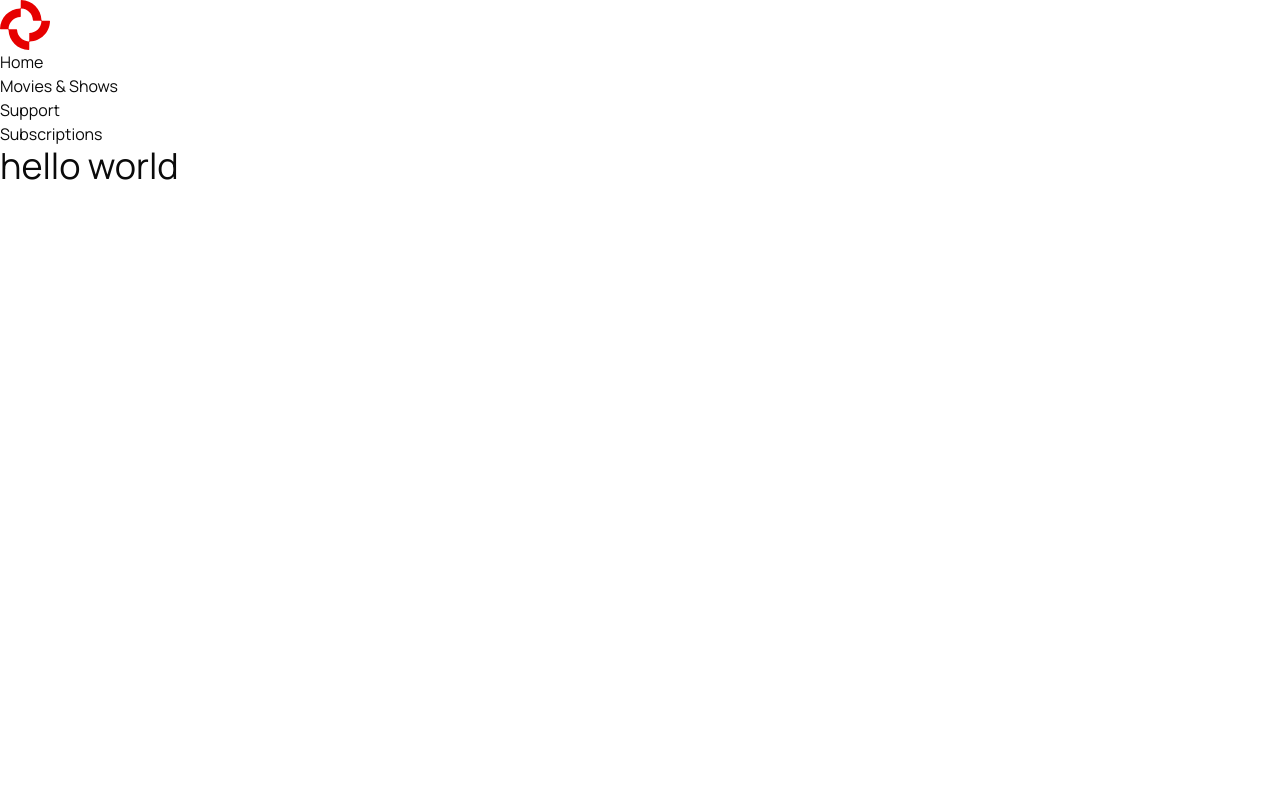
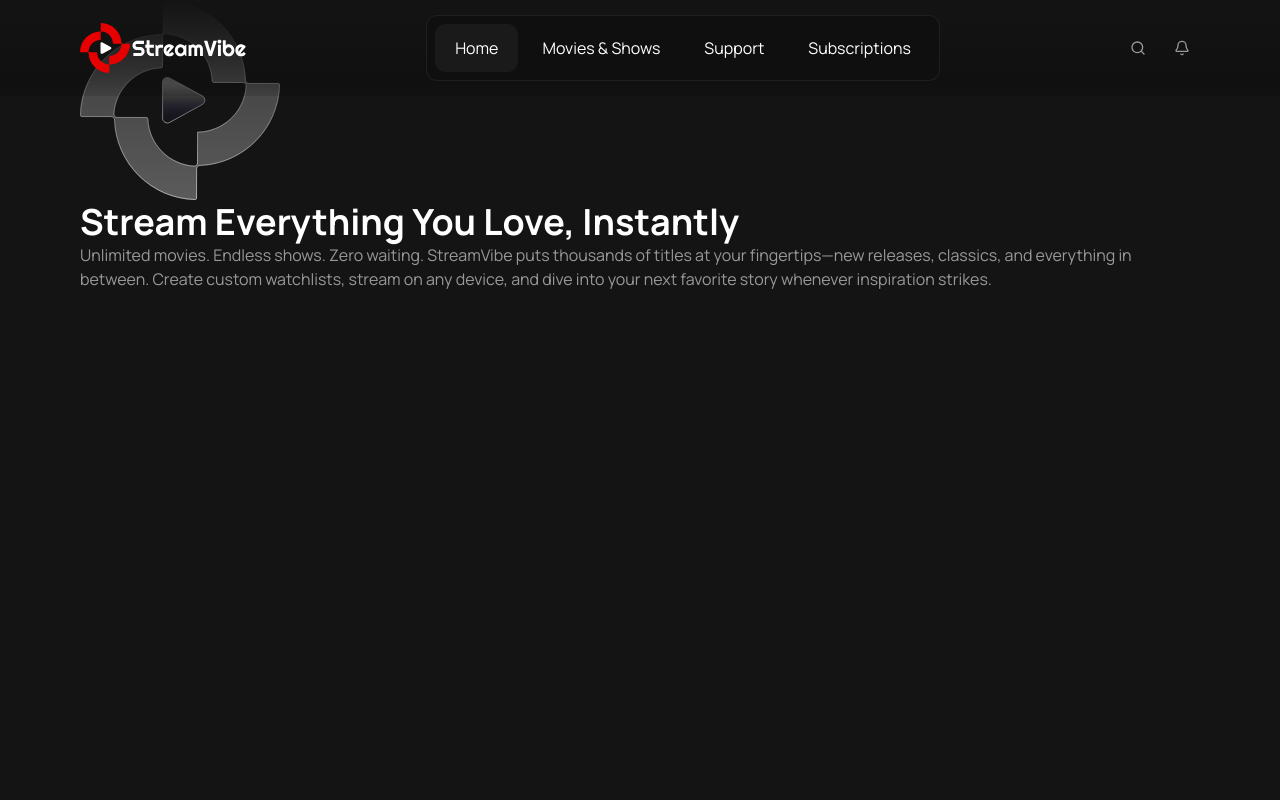
Before and after one commit to maiphuongbrt9a1/movie-app-nextjs, a Next.js app: page / in a window 1280 px wide. Shown: the top 800 px of the page. Built offline with nearby package versions, Linux system fonts and the light colour scheme.

Commit message:
add header

```diff
--- a/app/globals.css
+++ b/app/globals.css
@@ -1,15 +1,11 @@
 @import 'tailwindcss';
 @import 'tw-animate-css';
-@import 'shadcn/tailwind.css';
 
 @custom-variant dark (&:is(.dark *));
 
 @theme inline {
   --color-background: var(--background);
   --color-foreground: var(--foreground);
-  --font-sans: var(--font-sans);
-  --font-mono: var(--font-geist-mono);
-  --font-heading: var(--font-sans);
   --color-sidebar-ring: var(--sidebar-ring);
   --color-sidebar-border: var(--sidebar-border);
   --color-sidebar-accent-foreground: var(--sidebar-accent-foreground);
@@ -39,82 +35,105 @@
   --color-popover: var(--popover);
   --color-card-foreground: var(--card-foreground);
   --color-card: var(--card);
-  --radius-sm: calc(var(--radius) * 0.6);
-  --radius-md: calc(var(--radius) * 0.8);
+  --color-red-45: #e50000;
+  --color-red-50: #ff0000;
+  --color-red-55: #ff1919;
+  --color-red-60: #ff3333;
+  --color-red-80: #ff9999;
+  --color-red-90: #ffcccc;
+  --color-red-95: #ffe5e5;
+  --color-red-99: #fffafa;
+  /* Black shades */
+  --color-black-06: #0f0f0f;
+  --color-black-08: #141414;
+  --color-black-10: #1a1a1a;
+  --color-black-12: #1f1f1f;
+  --color-black-15: #262626;
+  --color-black-20: #333333;
+  --color-black-25: #404040;
+  --color-black-30: #4c4c4c;
+  /* Grey shades */
+  --color-grey-60: #999999;
+  --color-grey-65: #a6a6a6;
+  --color-grey-70: #b3b3b3;
+  --color-grey-75: #bfbfbf;
+  --color-grey-90: #e4e4e7;
+  --color-grey-95: #f1f1f3;
+  --color-grey-97: #f7f7f8;
+  --color-grey-99: #fcfcfd;
+  --radius-sm: calc(var(--radius) - 4px);
+  --radius-md: calc(var(--radius) - 2px);
   --radius-lg: var(--radius);
-  --radius-xl: calc(var(--radius) * 1.4);
-  --radius-2xl: calc(var(--radius) * 1.8);
-  --radius-3xl: calc(var(--radius) * 2.2);
-  --radius-4xl: calc(var(--radius) * 2.6);
+  --radius-xl: calc(var(--radius) + 4px);
 }
 
 :root {
+  --radius: 0.65rem;
   --background: oklch(1 0 0);
-  --foreground: oklch(0.145 0 0);
+  --foreground: oklch(0.141 0.005 285.823);
   --card: oklch(1 0 0);
-  --card-foreground: oklch(0.145 0 0);
+  --card-foreground: oklch(0.141 0.005 285.823);
   --popover: oklch(1 0 0);
-  --popover-foreground: oklch(0.145 0 0);
-  --primary: oklch(0.205 0 0);
-  --primary-foreground: oklch(0.985 0 0);
-  --secondary: oklch(0.97 0 0);
-  --secondary-foreground: oklch(0.205 0 0);
-  --muted: oklch(0.97 0 0);
-  --muted-foreground: oklch(0.556 0 0);
-  --accent: oklch(0.97 0 0);
-  --accent-foreground: oklch(0.205 0 0);
+  --popover-foreground: oklch(0.141 0.005 285.823);
+  --primary: oklch(0.577 0.245 27.325);
+  --primary-foreground: oklch(0.971 0.013 17.38);
+  --secondary: oklch(0.967 0.001 286.375);
+  --secondary-foreground: oklch(0.21 0.006 285.885);
+  --muted: oklch(0.967 0.001 286.375);
+  --muted-foreground: oklch(0.552 0.016 285.938);
+  --accent: oklch(0.967 0.001 286.375);
+  --accent-foreground: oklch(0.21 0.006 285.885);
   --destructive: oklch(0.577 0.245 27.325);
-  --border: oklch(0.922 0 0);
-  --input: oklch(0.922 0 0);
-  --ring: oklch(0.708 0 0);
-  --chart-1: oklch(0.87 0 0);
-  --chart-2: oklch(0.556 0 0);
-  --chart-3: oklch(0.439 0 0);
-  --chart-4: oklch(0.371 0 0);
-  --chart-5: oklch(0.269 0 0);
-  --radius: 0.625rem;
+  --border: oklch(0.92 0.004 286.32);
+  --input: oklch(0.92 0.004 286.32);
+  --ring: oklch(0.704 0.191 22.216);
+  --chart-1: oklch(0.808 0.114 19.571);
+  --chart-2: oklch(0.637 0.237 25.331);
+  --chart-3: oklch(0.577 0.245 27.325);
+  --chart-4: oklch(0.505 0.213 27.518);
+  --chart-5: oklch(0.444 0.177 26.899);
   --sidebar: oklch(0.985 0 0);
-  --sidebar-foreground: oklch(0.145 0 0);
-  --sidebar-primary: oklch(0.205 0 0);
-  --sidebar-primary-foreground: oklch(0.985 0 0);
-  --sidebar-accent: oklch(0.97 0 0);
-  --sidebar-accent-foreground: oklch(0.205 0 0);
-  --sidebar-border: oklch(0.922 0 0);
-  --sidebar-ring: oklch(0.708 0 0);
+  --sidebar-foreground: oklch(0.141 0.005 285.823);
+  --sidebar-primary: oklch(0.577 0.245 27.325);
+  --sidebar-primary-foreground: oklch(0.971 0.013 17.38);
+  --sidebar-accent: oklch(0.967 0.001 286.375);
+  --sidebar-accent-foreground: oklch(0.21 0.006 285.885);
+  --sidebar-border: oklch(0.92 0.004 286.32);
+  --sidebar-ring: oklch(0.704 0.191 22.216);
 }
 
 .dark {
-  --background: oklch(0.145 0 0);
+  --background: #141414;
   --foreground: oklch(0.985 0 0);
-  --card: oklch(0.205 0 0);
+  --card: oklch(0.21 0.006 285.885);
   --card-foreground: oklch(0.985 0 0);
-  --popover: oklch(0.205 0 0);
+  --popover: oklch(0.21 0.006 285.885);
   --popover-foreground: oklch(0.985 0 0);
-  --primary: oklch(0.922 0 0);
-  --primary-foreground: oklch(0.205 0 0);
-  --secondary: oklch(0.269 0 0);
+  --primary: oklch(0.637 0.237 25.331);
+  --primary-foreground: oklch(0.971 0.013 17.38);
+  --secondary: oklch(0.274 0.006 286.033);
   --secondary-foreground: oklch(0.985 0 0);
-  --muted: oklch(0.269 0 0);
-  --muted-foreground: oklch(0.708 0 0);
-  --accent: oklch(0.269 0 0);
+  --muted: oklch(0.274 0.006 286.033);
+  --muted-foreground: oklch(0.705 0.015 286.067);
+  --accent: oklch(0.274 0.006 286.033);
   --accent-foreground: oklch(0.985 0 0);
   --destructive: oklch(0.704 0.191 22.216);
   --border: oklch(1 0 0 / 10%);
   --input: oklch(1 0 0 / 15%);
-  --ring: oklch(0.556 0 0);
-  --chart-1: oklch(0.87 0 0);
-  --chart-2: oklch(0.556 0 0);
-  --chart-3: oklch(0.439 0 0);
-  --chart-4: oklch(0.371 0 0);
-  --chart-5: oklch(0.269 0 0);
-  --sidebar: oklch(0.205 0 0);
+  --ring: oklch(0.396 0.141 25.723);
+  --chart-1: oklch(0.808 0.114 19.571);
+  --chart-2: oklch(0.637 0.237 25.331);
+  --chart-3: oklch(0.577 0.245 27.325);
+  --chart-4: oklch(0.505 0.213 27.518);
+  --chart-5: oklch(0.444 0.177 26.899);
+  --sidebar: oklch(0.21 0.006 285.885);
   --sidebar-foreground: oklch(0.985 0 0);
-  --sidebar-primary: oklch(0.488 0.243 264.376);
-  --sidebar-primary-foreground: oklch(0.985 0 0);
-  --sidebar-accent: oklch(0.269 0 0);
+  --sidebar-primary: oklch(0.637 0.237 25.331);
+  --sidebar-primary-foreground: oklch(0.971 0.013 17.38);
+  --sidebar-accent: oklch(0.274 0.006 286.033);
   --sidebar-accent-foreground: oklch(0.985 0 0);
   --sidebar-border: oklch(1 0 0 / 10%);
-  --sidebar-ring: oklch(0.556 0 0);
+  --sidebar-ring: oklch(0.396 0.141 25.723);
 }
 
 @layer base {
@@ -122,9 +141,30 @@
     @apply border-border outline-ring/50;
   }
   body {
-    @apply bg-background text-foreground;
-  }
-  html {
-    @apply font-sans;
+    @apply bg-background text-grey-60;
   }
 }
+
+@layer utilities {
+  button {
+    @apply cursor-pointer;
+  }
+  .container {
+    @apply px-4 mx-auto sm:px-8 lg:px-16 xl:px-20 2xl:max-w-7xl;
+  }
+  p {
+    @apply text-sm lg:text-base 2xl:text-lg;
+  }
+  h1,
+  h2,
+  h3,
+  h4 {
+    @apply leading-[1.2] font-bold text-white;
+  }
+  .section {
+    @apply pt-20 lg:pt-32;
+  }
+  .title {
+    @apply text-2xl lg:text-[28px] xl:text-4xl;
+  }
+}
--- a/app/layout.tsx
+++ b/app/layout.tsx
@@ -21,7 +21,7 @@ export default function RootLayout({
   children: React.ReactNode
 }>) {
   return (
-    <html lang="en">
+    <html lang="en" className="dark">
       <body className={manrope.className}>
         <Header />
         <main className="min-h-svh">{children}</main>
--- a/app/page.tsx
+++ b/app/page.tsx
@@ -1,3 +1,9 @@
+import Hero from './pageComponents/Hero'
+
 export default function Home() {
-  return <div className="text-4xl">hello world</div>
+  return (
+    <>
+      <Hero />
+    </>
+  )
 }
--- /dev/null
+++ b/app/pageComponents/Hero.tsx
@@ -0,0 +1,31 @@
+import Image from 'next/image'
+
+export default function Hero() {
+  return (
+    <section className="text-4xl">
+      <div className="container">
+        {/* Image  */}
+        <div className="">
+          <Image
+            src="/imgs/movie-imgs/play-logo.svg"
+            alt="Hero Logo"
+            width={200}
+            height={200}
+          />
+        </div>
+
+        {/* Content */}
+        <div className="">
+          <h1 className="">Stream Everything You Love, Instantly</h1>
+          <p className="">
+            Unlimited movies. Endless shows. Zero waiting. StreamVibe puts
+            thousands of titles at your fingertips—new releases, classics, and
+            everything in between. Create custom watchlists, stream on any
+            device, and dive into your next favorite story whenever inspiration
+            strikes.
+          </p>
+        </div>
+      </div>
+    </section>
+  )
+}
--- a/components/Header.tsx
+++ b/components/Header.tsx
@@ -1,11 +1,22 @@
+'use client'
 import Image from 'next/image'
 import Link from 'next/link'
 import { navItems } from '@/data/data'
+import { Button } from '@/components/ui/button'
+import { Bell, Menu, Search, X } from 'lucide-react'
+import { useState } from 'react'
+import { usePathname } from 'next/navigation'
 
 export default function Header() {
+  const [isOpen, setIsOpen] = useState<boolean>(false)
+  const handleClick = () => {
+    return setIsOpen(!isOpen)
+  }
+  const pathname = usePathname()
+
   return (
-    <header>
-      <div className="container">
+    <header className="fixed top-0 py-4 w-full bg-linear-to-b from-black-08 to-black/10">
+      <div className="container flex items-center justify-between relative">
         {/* Logo */}
         <Link href={'/'}>
           <Image
@@ -16,22 +27,70 @@ export default function Header() {
           />
         </Link>
         {/* Mobile menu */}
-        <nav className="">
-          <ul className="">
+        <nav
+          className={`lg:hidden absolute top-full
+            right-4 bg-black-06 ring-1 ring-black-12 p-2 rounded-[10px]
+            divide-y opacity-0 invisible ${isOpen ? 'opacity-100 visible' : ''}`}
+        >
+          <ul className="grid items-center gap-1 mx-auto pb-2">
             {navItems.map((item) => {
               return (
                 <li key={item.id}>
-                  <Link href={item.href}>{item.label}</Link>
+                  <Link
+                    href={item.href}
+                    className={`px-6 pr-10 py-3 block text-white hover:bg-black-12 transition-colors rounded-lg ${pathname === item.href ? 'bg-black-10' : 'hover:bg-black-12 transition-colors'}`}
+                  >
+                    {item.label}
+                  </Link>
                 </li>
               )
             })}
           </ul>
           {/* buttons */}
-          <div className=""></div>
+          <div className="pt-2 space-x-2">
+            <Button className="" size={`icon-lg`} variant={'ghost'}>
+              <Search />
+            </Button>
+            <Button className="" size={`icon-lg`} variant={'ghost'}>
+              <Bell />
+            </Button>
+          </div>
         </nav>
         {/* Desktop menu */}
-        <nav className=""></nav>
+        <nav className="hidden lg:flex items-center flex-1">
+          <ul className="flex items-center justify-center gap-1 mx-auto bg-black-06 ring-1 ring-black-12 p-2 rounded-[10px] ">
+            {navItems.map((item) => {
+              return (
+                <li key={item.id}>
+                  <Link
+                    href={item.href}
+                    className={`px-5 py-3 block rounded-lg text-white hover:bg-black-12 focus:bg-black-12 transition-colors ${pathname === item.href ? 'bg-black-10' : 'hover:bg-black-12 transition-colors'}`}
+                  >
+                    {item.label}
+                  </Link>
+                </li>
+              )
+            })}
+          </ul>
+          {/* buttons */}
+          <div className="space-x-2 ">
+            <Button className="" size={`icon-lg`} variant={'ghost'}>
+              <Search />
+            </Button>
+            <Button className="" size={`icon-lg`} variant={'ghost'}>
+              <Bell />
+            </Button>
+          </div>
+        </nav>
         {/* Menu btn */}
+        <Button
+          className="lg:hidden "
+          size={`icon-lg`}
+          variant={'secondary'}
+          onClick={handleClick}
+        >
+          {isOpen ? <X /> : <Menu />}
+        </Button>
       </div>
     </header>
   )
```
Also changed, not shown: content.txt.
